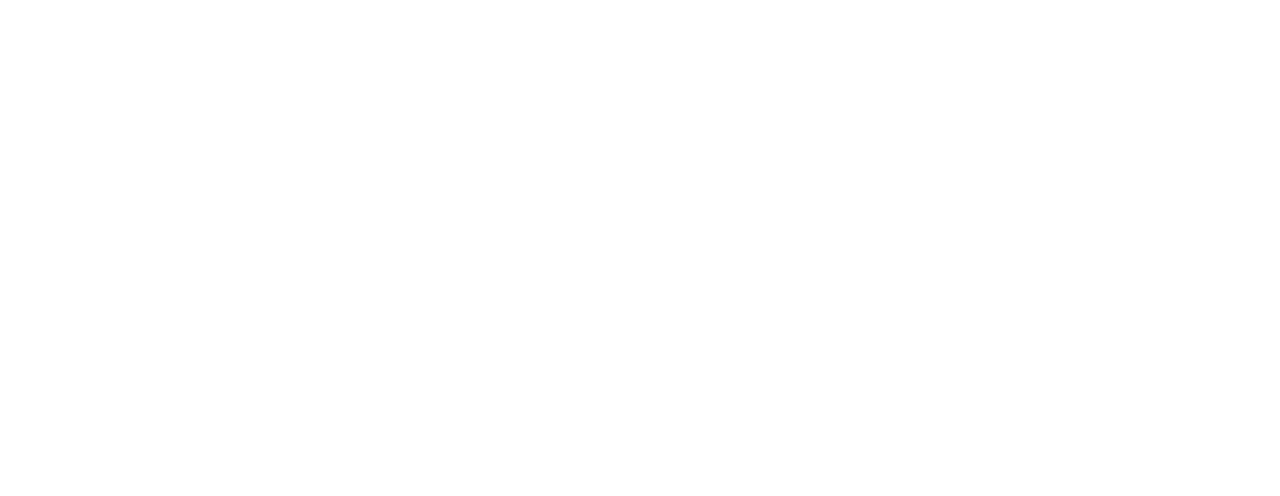
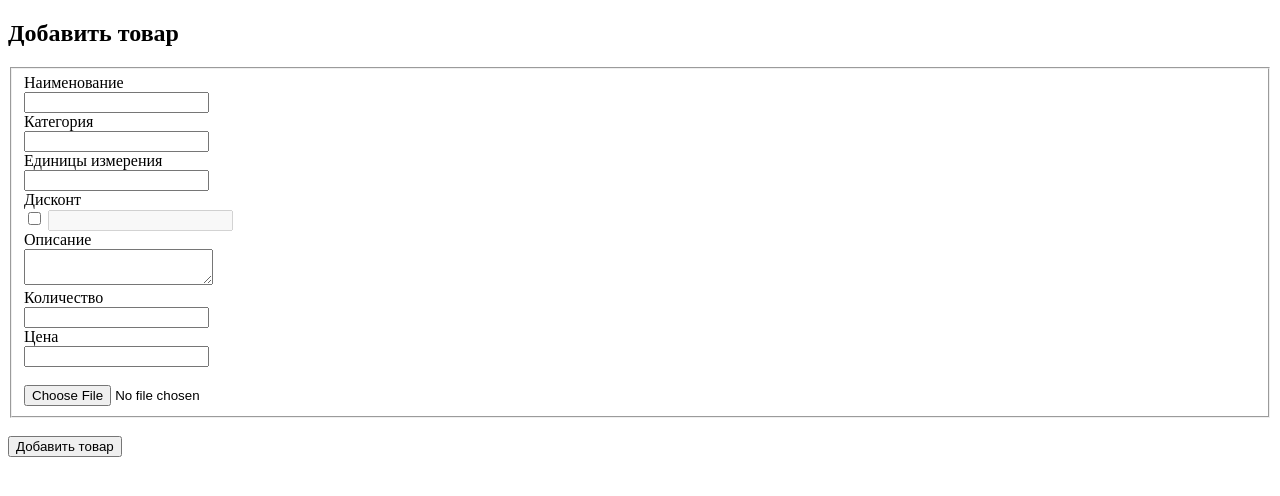
Before and after one commit to jest1703/CRM-ShopOnline, a plain HTML site: page index.html in a window 1280 px wide. Drawn offline with Linux system fonts and the light colour scheme.

Commit message:
correct inputs

```diff
--- a/index.html
+++ b/index.html
@@ -1,11 +1,66 @@
 <!DOCTYPE html>
-<html lang="en">
+<html lang="ru">
 <head>
   <meta charset="UTF-8">
   <meta name="viewport" content="width=device-width, initial-scale=1.0">
-  <title>Document</title>
+  <title>CRM-ShopOnline</title>
+  <style>
+    label {
+      display: block;
+    }
+  </style>
 </head>
+
 <body>
+  <h2>Добавить товар</h2>
 
+  <form id="AddItem"
+  action="https://jsonplaceholder.typicode.com/posts"
+  method="POST">
+    <fieldset>
+      <label>
+      Наименование <br>
+        <input type="text" name="name">
+      </label>
+
+      <label>
+      Категория <br>
+        <input type="text" name="category">
+      </label>
+
+      <label>
+      Единицы измерения <br>
+        <input type="text" name="unit_of_measurement">
+      </label>
+
+      <label>
+      Дисконт <br>
+        <input type="checkbox">
+        <input type="text" disabled>
+      </label>
+
+      <label>Описание <br>
+        <textarea name="description" cols="21" rows="2"></textarea>
+      </label>
+
+      <label>Количество <br>
+        <input type="number" name="amount">
+      </label>
+
+      <label>Цена <br>
+        <input type="number" name="price">
+      </label>
+      <br>
+
+      <label>
+        <input type="file">
+      </label>
+    </fieldset>
+
+    <br>
+
+    <button type="submit">Добавить товар</button>
+
+  </form>
 </body>
 </html>
```
